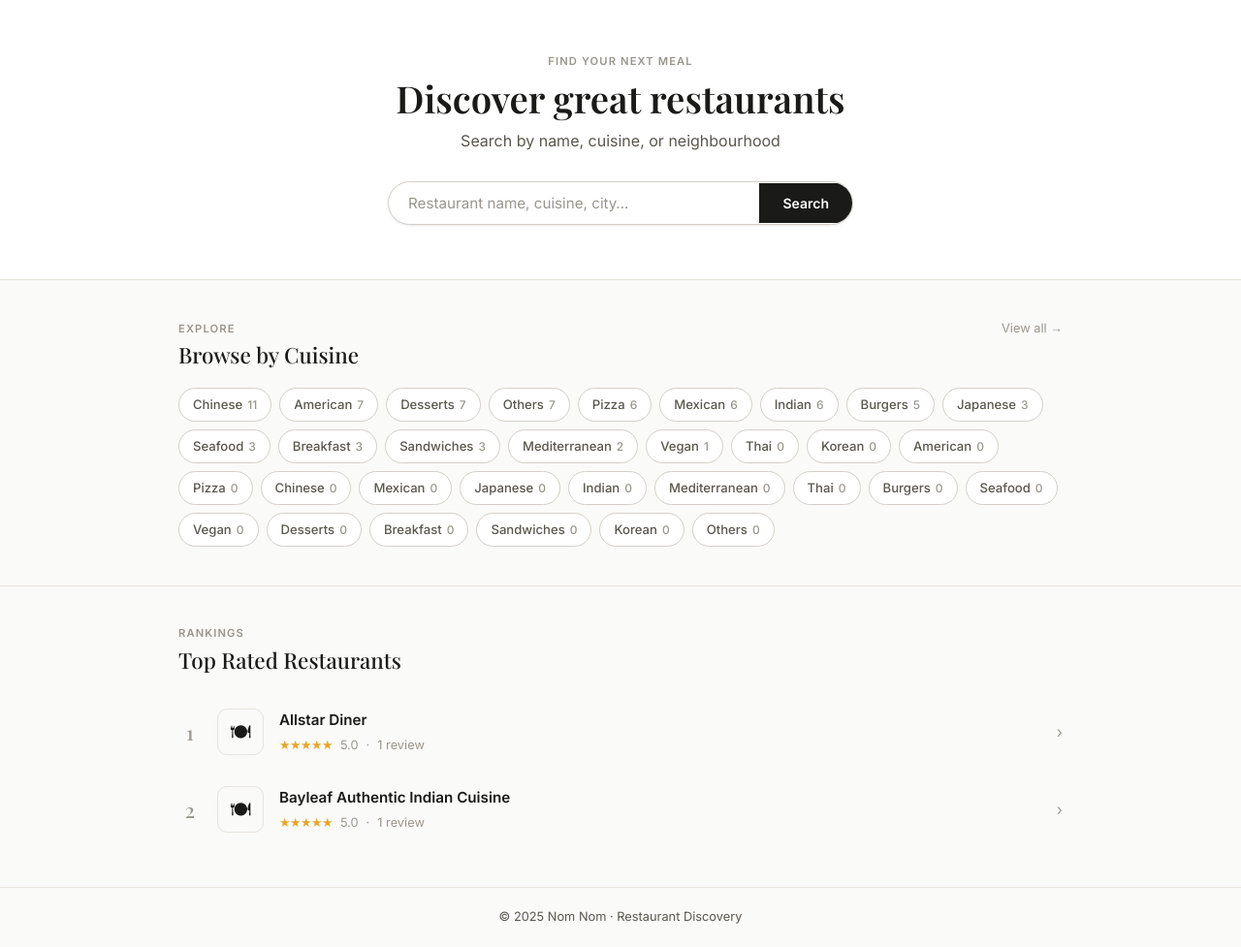
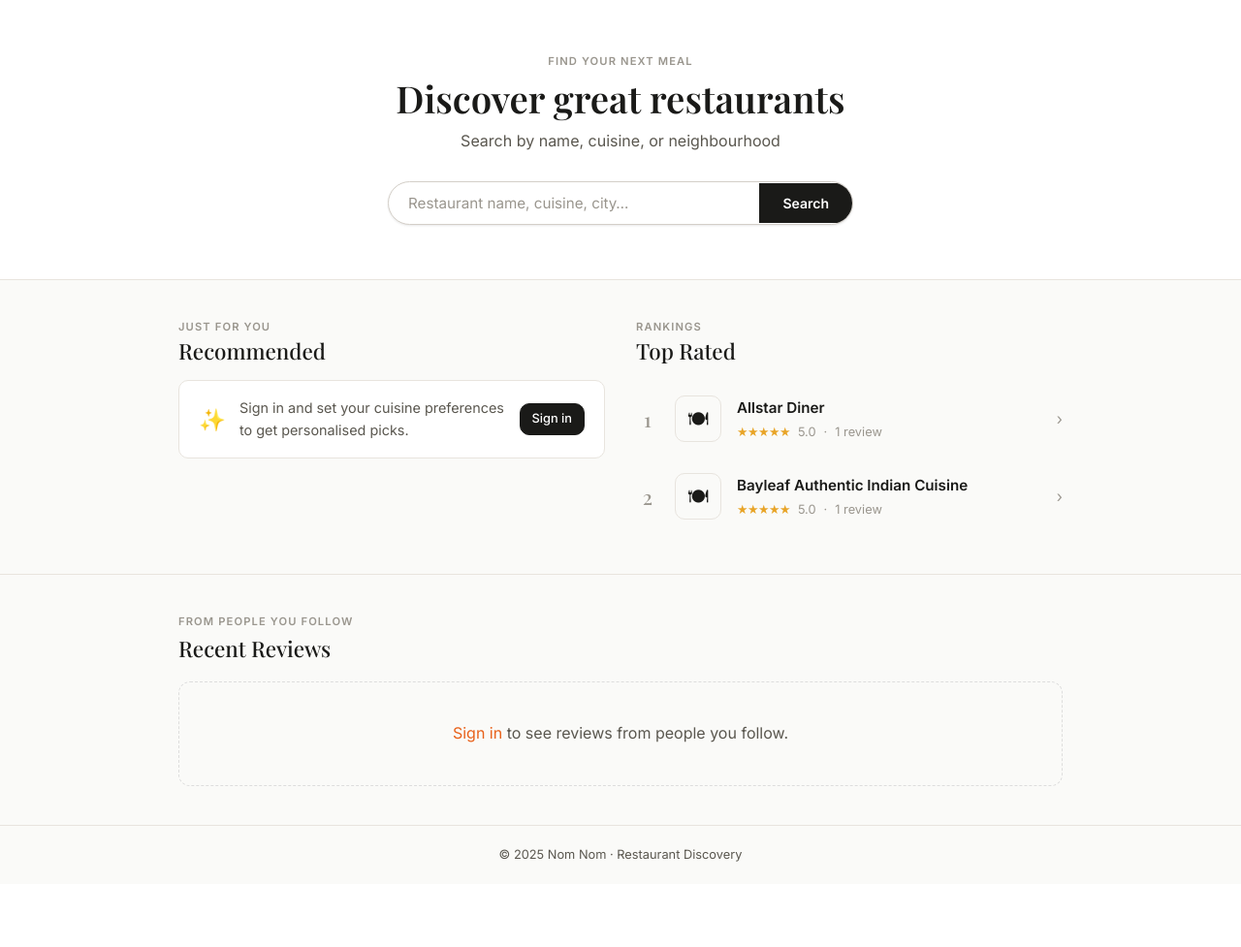
Before and after one commit to Timothy-Seow/DBProject, a Flask app: page / in a window 1280 px wide. Shown: the part 57-1034 px from the top of the page at 97% size. After the commit the page ends 946 px from the top, so only its background shows below. Run offline with Flask 3, Linux system fonts and the light colour scheme; data comes from the database, SQL or seed files in the repository; both versions use the stored data as it was after the commit.

Commit message:
redesigned home page to include personalized feed and reviews by following feed

```diff
--- a/data/user_preferences.json
+++ b/data/user_preferences.json
@@ -8,10 +8,11 @@
     "1": {
       "cuisine_preferences": [
         1,
-        13
+        13,
+        3
       ],
       "price_range": null,
-      "show_personalized": false
+      "show_personalized": true
     }
   }
 }
--- a/sqlQueries.py
+++ b/sqlQueries.py
@@ -448,7 +448,31 @@ def get_follow_counts(user_id: int) -> dict:
         following = conn.execute(
             "SELECT COUNT(*) FROM follows WHERE follower_id=?", (user_id,)
         ).fetchone()[0]
+
     return {"followers": followers, "following": following}
+
+def get_following_feed(uid: int, limit: int = 20) -> list[dict]:
+    """Return recent restaurant reviews by users that uid follows,
+    ordered newest first. Each row has: username, restaurant_id,
+    restaurant_name, rating, title, content."""
+    with get_connection() as conn:
+        rows = conn.execute("""
+            SELECT u.username,
+                   r.restaurant_id,
+                   r.name   AS restaurant_name,
+                   rr.rating,
+                   rr.title,
+                   rr.content,
+                   rr.review_id
+            FROM follows f
+            JOIN restaurant_reviews rr ON rr.user_id = f.followee_id
+            JOIN users       u  ON u.user_id  = rr.user_id
+            JOIN restaurants r  ON r.restaurant_id = rr.restaurant_id
+            WHERE f.follower_id = ?
+            ORDER BY rr.review_id DESC
+            LIMIT ?
+        """, (uid, limit)).fetchall()
+    return [dict(r) for r in rows]
 
 
 # ================================================================
--- a/web/app.py
+++ b/web/app.py
@@ -39,6 +39,7 @@ def home():
 
     personalised     = []
     user_prefs       = {}
+    following_feed   = []
     if current_user():
         uid        = current_user()["user_id"]
         user_prefs = prefs.get_preferences(uid)
@@ -46,6 +47,7 @@ def home():
             personalised = db.get_restaurants_by_categories(
                 user_prefs["cuisine_preferences"], limit=6
             )
+        following_feed = db.get_following_feed(uid, limit=20)
 
     return render_template(
         "home.html",
@@ -53,6 +55,7 @@ def home():
         categories=categories,
         personalised=personalised,
         user_prefs=user_prefs,
+        following_feed=following_feed,
     )
 
 
@@ -283,7 +286,7 @@ def profile():
     uid      = current_user()["user_id"]
     history  = db.get_user_review_history(uid)
     favs     = db.get_user_favorites(uid)
-    counts   = db.get_follow_counts(uid)
+    follow_counts = db.get_follow_counts(uid)
     following = db.get_following(uid)
     followers = db.get_followers(uid)
     user_prefs = prefs.get_preferences(uid)
@@ -292,7 +295,7 @@ def profile():
         "profile.html",
         history=history,
         favs=favs,
-        counts=counts,
+        counts=follow_counts,
         following=following,
         followers=followers,
         user_prefs=user_prefs,
@@ -316,7 +319,7 @@ def public_profile(username):
         return redirect(url_for("home"))
 
     is_following = False
-    counts = db.get_follow_counts(profile_data["user_id"])
+    follow_counts = db.get_follow_counts(profile_data["user_id"])
     if current_user():
         is_following = db.is_following(current_user()["user_id"], profile_data["user_id"])
 
@@ -324,7 +327,7 @@ def public_profile(username):
         "public_profile.html",
         profile=profile_data,
         is_following=is_following,
-        counts=counts,
+        counts=follow_counts,
     )
 
 
--- a/web/templates/home.html
+++ b/web/templates/home.html
@@ -1,5 +1,103 @@
 {% extends "base.html" %}
 {% block title %}Home{% endblock %}
+
+{% block head %}
+<style>
+  /* Two-column layout for recommendations + top rated */
+  .home-columns {
+    display: grid;
+    grid-template-columns: 1fr 1fr;
+    gap: 32px;
+    align-items: start;
+  }
+  @media (max-width: 768px) {
+    .home-columns {
+      grid-template-columns: 1fr;
+    }
+  }
+
+  /* Following feed */
+  .feed-card {
+    background: var(--card-bg, #fff);
+    border: 1px solid var(--border, #e8e8e8);
+    border-radius: 12px;
+    padding: 16px 20px;
+    margin-bottom: 14px;
+    transition: box-shadow 0.15s;
+  }
+  .feed-card:hover {
+    box-shadow: 0 2px 12px rgba(0,0,0,0.07);
+  }
+  .feed-card__meta {
+    display: flex;
+    align-items: center;
+    gap: 8px;
+    font-size: .8rem;
+    color: var(--text-muted, #888);
+    margin-bottom: 8px;
+  }
+  .feed-card__reviewer {
+    font-weight: 600;
+    color: var(--text, #222);
+    text-decoration: none;
+  }
+  .feed-card__reviewer:hover { text-decoration: underline; }
+  .feed-card__restaurant {
+    font-size: 1rem;
+    font-weight: 600;
+    color: var(--text, #222);
+    text-decoration: none;
+    display: block;
+    margin-bottom: 4px;
+  }
+  .feed-card__restaurant:hover { text-decoration: underline; }
+  .feed-card__review-title {
+    font-size: .9rem;
+    font-weight: 600;
+    margin-bottom: 4px;
+    color: var(--text, #333);
+  }
+  .feed-card__review-content {
+    font-size: .85rem;
+    color: var(--text-muted, #555);
+    line-height: 1.5;
+    margin: 0;
+    display: -webkit-box;
+    -webkit-line-clamp: 3;
+    -webkit-box-orient: vertical;
+    overflow: hidden;
+  }
+  .feed-card__stars {
+    color: #f5a623;
+    font-size: .85rem;
+    letter-spacing: 1px;
+  }
+  .feed-empty {
+    text-align: center;
+    padding: 40px 20px;
+    color: var(--text-muted, #888);
+    border: 1px dashed var(--border, #ddd);
+    border-radius: 12px;
+  }
+  .feed-empty a { color: var(--accent, #e8611a); }
+
+  .col-header {
+    margin-bottom: 16px;
+  }
+  .col-header .eyebrow {
+    margin-bottom: 2px;
+  }
+  .col-header h2 {
+    margin: 0;
+  }
+  .col-header-row {
+    display: flex;
+    align-items: baseline;
+    justify-content: space-between;
+    margin-bottom: 16px;
+  }
+</style>
+{% endblock %}
 
 {% block content %}
 
@@ -14,21 +112,20 @@
   </form>
 </section>
 
-<!-- Personalised picks (shown when logged in and preferences set) -->
-{% if user and personalised %}
+<!-- Two-column: Recommended + Top Rated -->
 <section class="section">
   <div class="container">
-    <div class="section-header">
+    <div class="home-columns">
+
+      <!-- Left: Recommended for You -->
       <div>
+        {% if user and personalised %}
+          <div class="col-header-row">
+            <div class="col-header">
               <p class="eyebrow">Just for you</p>
-        <h2>Recommended for You</h2>
+              <h2>Recommended</h2>
             </div>
-      <div style="display:flex;align-items:center;gap:12px">
             <a href="{{ url_for('profile') }}#preferences" class="chip chip--outline">Edit preferences</a>
-        <form method="POST" action="{{ url_for('toggle_personalised') }}" style="margin:0">
-          <button type="submit" class="clear-link" style="font-size:.8rem">Hide</button>
-        </form>
-      </div>
           </div>
           <ul class="restaurant-list">
             {% for r in personalised %}
@@ -51,52 +148,35 @@
               </li>
             {% endfor %}
           </ul>
+        {% elif user and user_prefs.get('show_personalized') and not personalised %}
+          <div class="col-header">
+            <p class="eyebrow">Just for you</p>
+            <h2>Recommended</h2>
           </div>
-</section>
-{% elif user and user_prefs.get('show_personalized') and not personalised %}
-<section class="section">
-  <div class="container">
           <div class="personalised-prompt">
             <span>✨</span>
             <p>Set your cuisine preferences to get personalised restaurant picks.</p>
             <a href="{{ url_for('profile') }}#preferences" class="btn btn--primary btn--sm">Set preferences</a>
           </div>
+        {% else %}
+          <div class="col-header">
+            <p class="eyebrow">Just for you</p>
+            <h2>Recommended</h2>
           </div>
-</section>
+          <div class="personalised-prompt">
+            <span>✨</span>
+            <p>Sign in and set your cuisine preferences to get personalised picks.</p>
+            <a href="{{ url_for('auth') }}" class="btn btn--primary btn--sm">Sign in</a>
+          </div>
         {% endif %}
-
-<!-- Browse by cuisine -->
-<section class="section">
-  <div class="container">
-    <div class="section-header">
-      <div>
-        <p class="eyebrow">Explore</p>
-        <h2>Browse by Cuisine</h2>
-      </div>
-      <a href="{{ url_for('browse') }}">View all →</a>
       </div>
 
-    <div class="chip-list">
-      {% for cat in categories %}
-        <a href="{{ url_for('browse', category=cat.category_id) }}" class="chip">
-          {{ cat.category }}
-          <span class="chip__count">{{ cat.restaurant_count }}</span>
-        </a>
-      {% endfor %}
+      <!-- Right: Top Rated -->
+      <div>
+        <div class="col-header">
+          <p class="eyebrow">Rankings</p>
+          <h2>Top Rated</h2>
         </div>
-  </div>
-</section>
-
-<!-- Top rated -->
-<section class="section">
-  <div class="container">
-    <div class="section-header">
-      <div>
-        <p class="eyebrow">Rankings</p>
-        <h2>Top Rated Restaurants</h2>
-      </div>
-    </div>
-
         {% if top_restaurants %}
           <ul class="restaurant-list">
             {% for r in top_restaurants %}
@@ -124,6 +204,50 @@
           <div class="empty-state">No restaurants found.</div>
         {% endif %}
       </div>
+
+    </div>
+  </div>
+</section>
+
+<!-- Following Feed -->
+<section class="section">
+  <div class="container">
+    <div class="section-header">
+      <div>
+        <p class="eyebrow">From people you follow</p>
+        <h2>Recent Reviews</h2>
+      </div>
+    </div>
+
+    {% if not user %}
+      <div class="feed-empty">
+        <p><a href="{{ url_for('auth') }}">Sign in</a> to see reviews from people you follow.</p>
+      </div>
+    {% elif following_feed %}
+      {% for item in following_feed %}
+        <div class="feed-card">
+          <div class="feed-card__meta">
+            <a href="{{ url_for('public_profile', username=item.username) }}" class="feed-card__reviewer">{{ item.username }}</a>
+            <span>reviewed</span>
+            <span class="feed-card__stars">
+              {% for i in range(item.rating) %}★{% endfor %}{% for i in range(5 - item.rating) %}☆{% endfor %}
+            </span>
+          </div>
+          <a href="{{ url_for('restaurant', rid=item.restaurant_id) }}" class="feed-card__restaurant">{{ item.restaurant_name }}</a>
+          {% if item.title %}
+            <div class="feed-card__review-title">{{ item.title }}</div>
+          {% endif %}
+          {% if item.content %}
+            <p class="feed-card__review-content">{{ item.content }}</p>
+          {% endif %}
+        </div>
+      {% endfor %}
+    {% else %}
+      <div class="feed-empty">
+        <p>Nothing here yet. <a href="{{ url_for('browse') }}">Browse restaurants</a> and find people to follow.</p>
+      </div>
+    {% endif %}
+  </div>
 </section>
 
 {% endblock %}
```
Also changed, not shown: food_review.db. Lines whose indentation alone changed are shown as unchanged.
